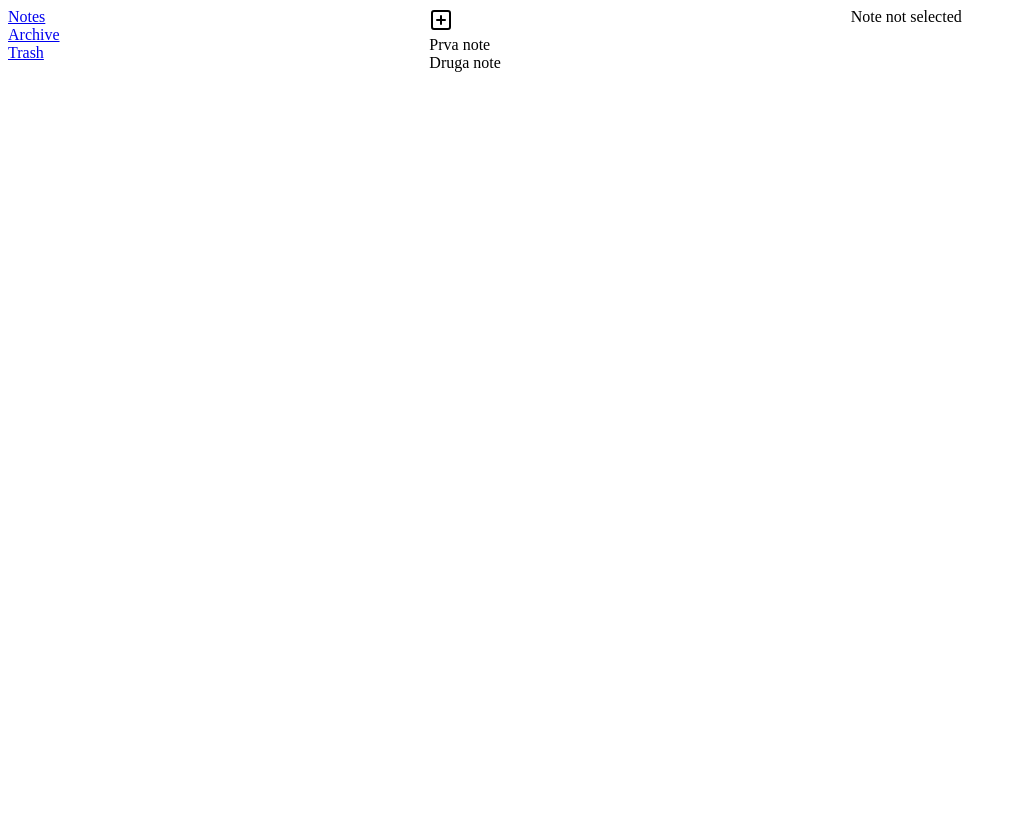
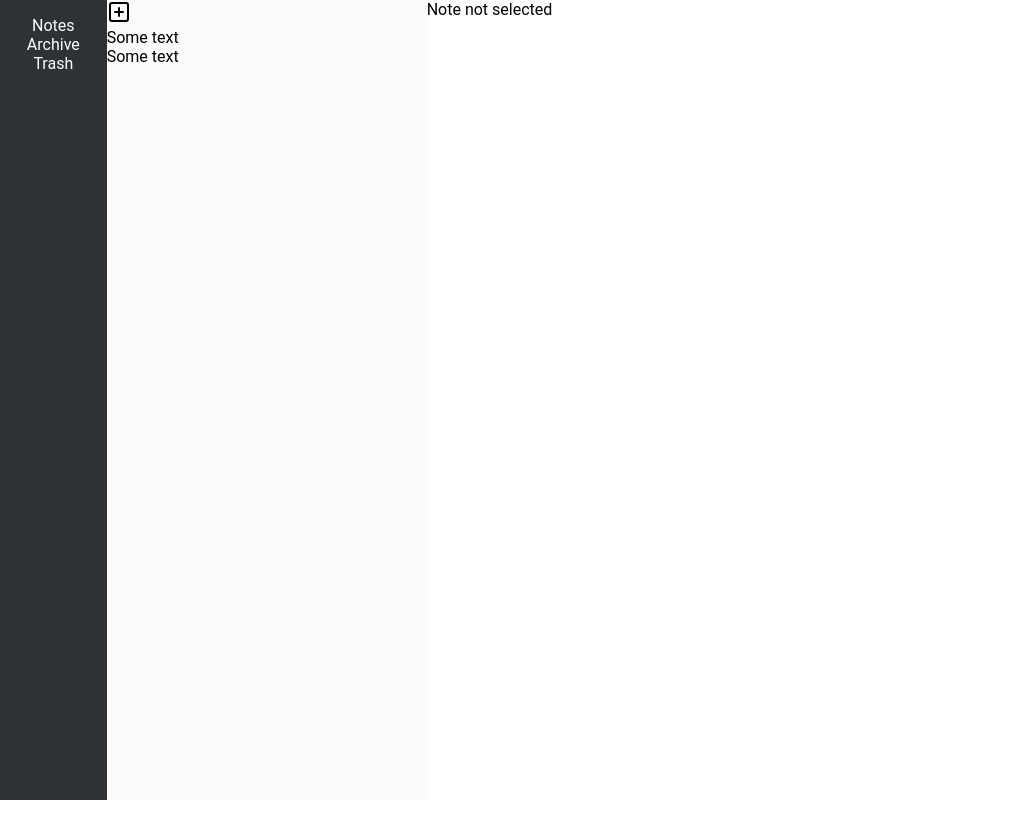
Before and after one commit to gunnmgirl/bear-clone, a React (Create React App) app: page / in a window 1280 px wide. Shown: the whole page, without its empty margins (0-1025 px from the left). Built offline with nearby package versions, Linux system fonts and the light colour scheme.

Commit message:
Adds addContent action and reducer

```diff
--- a/package.json
+++ b/package.json
@@ -6,6 +6,7 @@
     "@testing-library/jest-dom": "^4.2.4",
     "@testing-library/react": "^9.3.2",
     "@testing-library/user-event": "^7.1.2",
+    "nanoid": "^3.1.5",
     "react": "^16.13.1",
     "react-dom": "^16.13.1",
     "react-feather": "^2.0.8",
--- a/src/App.js
+++ b/src/App.js
@@ -1,21 +1,27 @@
 import React from "react";
 import { BrowserRouter, Switch, Route } from "react-router-dom";
-import styled from "styled-components";
+import styled, { ThemeProvider } from "styled-components";
 
 import SideNav from "./features/sideNav/SideNav";
 import Notes from "./features/notes/components/Notes";
 import Archive from "./features/notes/archive/Archive";
 import Trash from "./features/notes/trash/Trash";
+import GlobalStyle from "./GlobalStyle";
+import themes from "./themes";
 
 const Layout = styled.div`
   display: grid;
-  grid-template-columns: 1fr 1fr 1fr;
+  grid-template-columns: 0.5fr 1.5fr 4fr;
   height: 100vh;
 `;
 
 function App() {
+  const theme = themes.light;
+
   return (
+    <ThemeProvider theme={theme}>
       <BrowserRouter>
+        <GlobalStyle />
         <Layout>
           <SideNav />
           <Switch>
@@ -25,6 +31,7 @@ function App() {
           </Switch>
         </Layout>
       </BrowserRouter>
+    </ThemeProvider>
   );
 }
 
--- /dev/null
+++ b/src/GlobalStyle.js
@@ -0,0 +1,21 @@
+import { createGlobalStyle } from "styled-components";
+
+const GlobalStyle = createGlobalStyle`
+html {
+    box-sizing: border-box;
+  }
+
+  *,
+  *:before,
+  *:after {
+    box-sizing: inherit;
+  }
+
+  body {
+    margin: 0;
+    padding: 0;
+    font-family: "Roboto", sans-serif;
+  }
+  `;
+
+export default GlobalStyle;
--- a/src/features/notes/actions/notesActions.js
+++ b/src/features/notes/actions/notesActions.js
@@ -4,3 +4,10 @@ export const addNote = (payload) => {
     payload,
   };
 };
+
+export const addContent = (payload) => {
+  return {
+    type: "ADD_CONTENT",
+    payload,
+  };
+};
--- a/src/features/notes/components/Editor.js
+++ b/src/features/notes/components/Editor.js
@@ -1,11 +1,31 @@
-import React from "react";
+import React, { useState } from "react";
+import { useDispatch } from "react-redux";
 import { useParams } from "react-router-dom";
+import styled from "styled-components";
+
+import { addContent } from "../actions/notesActions";
+
+const StyledEditor = styled.div`
+  background-color: ${(props) => props.theme.primaryBackground};
+`;
 
 function Editor() {
   const { noteId } = useParams();
+  const [input, setInput] = useState("");
+  const dispatch = useDispatch();
 
   if (noteId) {
-    return <div>Editor</div>;
+    return (
+      <StyledEditor>
+        <div>
+          <textarea
+            onBlur={() => dispatch(addContent({ text: input, id: noteId }))}
+            value={input}
+            onChange={(event) => setInput(event.target.value)}
+          />
+        </div>
+      </StyledEditor>
+    );
   }
   return <div>Note not selected</div>;
 }
--- a/src/features/notes/components/Notes.js
+++ b/src/features/notes/components/Notes.js
@@ -3,14 +3,22 @@ import { useDispatch } from "react-redux";
 import { useSelector } from "react-redux";
 import { useHistory } from "react-router-dom";
 import { PlusSquare } from "react-feather";
+import { nanoid } from "nanoid";
+import styled from "styled-components";
 
 import { addNote } from "../actions/notesActions";
 import Editor from "./Editor";
 
-const payload = {
-  text: "Treca note",
-  id: 9,
-};
+const StyledNotes = styled.div`
+  background-color: ${(props) => props.theme.primaryBackground};
+`;
+
+function payload() {
+  return {
+    text: "Treca note",
+    id: nanoid(),
+  };
+}
 
 function Notes() {
   const notes = useSelector((state) => state.notes.notes);
@@ -19,19 +27,19 @@ function Notes() {
 
   return (
     <>
-      <div>
+      <StyledNotes>
         <PlusSquare
           onClick={() => {
-            dispatch(addNote(payload));
+            dispatch(addNote(payload()));
             history.push(`${payload.id}`);
           }}
         />
         {notes.map((note) => (
           <div key={note.id} onClick={() => history.push(`${note.id}`)}>
-            {note.text}
+            Some text
           </div>
         ))}
-      </div>
+      </StyledNotes>
       <Editor />
     </>
   );
--- a/src/features/notes/reducers/notesReducers.js
+++ b/src/features/notes/reducers/notesReducers.js
@@ -1,12 +1,14 @@
+import { nanoid } from "nanoid";
+
 const INITIAL_STATE = {
   notes: [
-    { text: "Prva note", id: 1 },
-    { text: "Druga note", id: 2 },
+    { text: "Prva note", id: nanoid() },
+    { text: "Druga note", id: nanoid() },
   ],
-  archive: [{ text: "Prva arhiva", id: 3 }],
+  archive: [{ text: "Prva arhiva", id: nanoid() }],
   trash: [
-    { text: "Prvi trash", id: 4 },
-    { text: "Drugi trash", id: 5 },
+    { text: "Prvi trash", id: nanoid() },
+    { text: "Drugi trash", id: nanoid() },
   ],
 };
 
@@ -14,6 +16,16 @@ export default (state = INITIAL_STATE, action) => {
   switch (action.type) {
     case "ADD_NOTE":
       return { ...state, notes: [...state.notes, action.payload] };
+    case "ADD_CONTENT":
+      return {
+        ...state,
+        notes: state.notes.map((note) =>
+          note.id === action.payload.id
+            ? { ...note, text: action.payload.text }
+            : { ...note }
+        ),
+      };
+
     default:
       return state;
   }
--- a/src/features/sideNav/SideNav.js
+++ b/src/features/sideNav/SideNav.js
@@ -2,18 +2,32 @@ import React from "react";
 import { Link } from "react-router-dom";
 import styled from "styled-components";
 
+const StyledSideNav = styled.div`
+  background-color: ${(props) => props.theme.secondaryBackground};
+  color: ${(props) => props.theme.tertiary};
+`;
+
 const SideNavColumn = styled.div`
   display: flex;
   flex-direction: column;
+  align-items: center;
+  padding-top: 1rem;
+`;
+
+const StyledLink = styled(Link)`
+  text-decoration: none;
+  color: ${(props) => props.theme.tertiary};
 `;
 
 function SideNav() {
   return (
-    <SideNavColumn>
-      <Link to="/">Notes</Link>
-      <Link to="/archive">Archive</Link>
-      <Link to="/trash">Trash</Link>
-    </SideNavColumn>
+    <StyledSideNav>
+      <SideNavColumn>
+        <StyledLink to="/">Notes</StyledLink>
+        <StyledLink to="/archive">Archive</StyledLink>
+        <StyledLink to="/trash">Trash</StyledLink>
+      </SideNavColumn>
+    </StyledSideNav>
   );
 }
 
--- a/src/state/store.js
+++ b/src/state/store.js
@@ -4,7 +4,11 @@ import rootReducer from "../state/rootReducer";
 import { loadState, saveState } from "./localStorage";
 
 const persistedState = loadState();
-const store = createStore(rootReducer, persistedState);
+const store = createStore(
+  rootReducer,
+  persistedState,
+  window.__REDUX_DEVTOOLS_EXTENSION__ && window.__REDUX_DEVTOOLS_EXTENSION__()
+);
 
 store.subscribe(() => {
   saveState({ notes: store.getState().notes });
--- /dev/null
+++ b/src/themes/index.js
@@ -0,0 +1,3 @@
+import light from "./lightTheme";
+
+export default { light };
--- /dev/null
+++ b/src/themes/lightTheme.js
@@ -0,0 +1,11 @@
+const lightTheme = {
+  primaryBackground: "#fbfbfb",
+  secondaryBackground: "#2e3235",
+  primary: "",
+  secondary: "",
+  tertiary: "#fff",
+  heading: "",
+  border: "",
+};
+
+export default lightTheme;
```
Also changed, not shown: 1 other file (tests, documents, lock files or other folders). Lines whose indentation alone changed are shown as unchanged.
